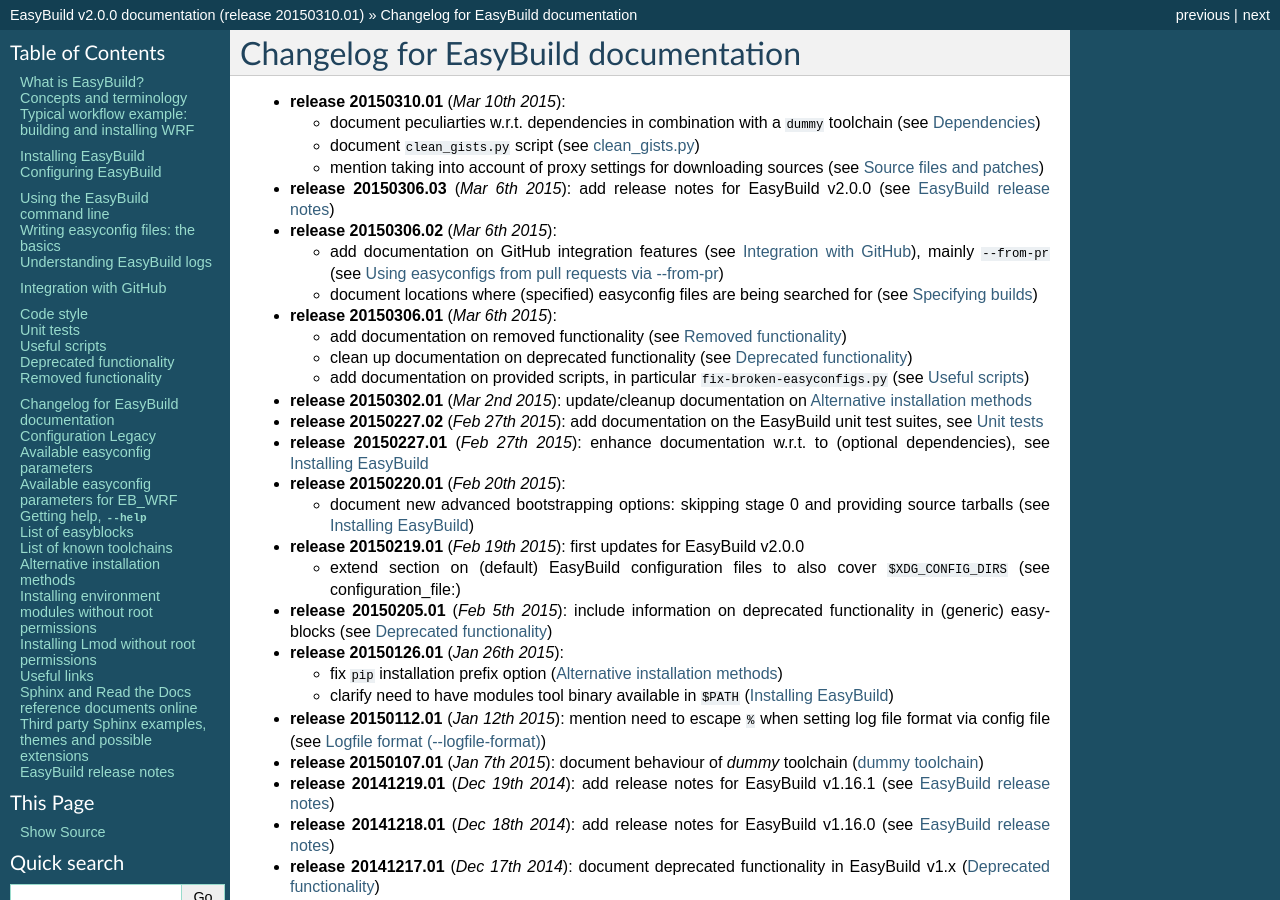
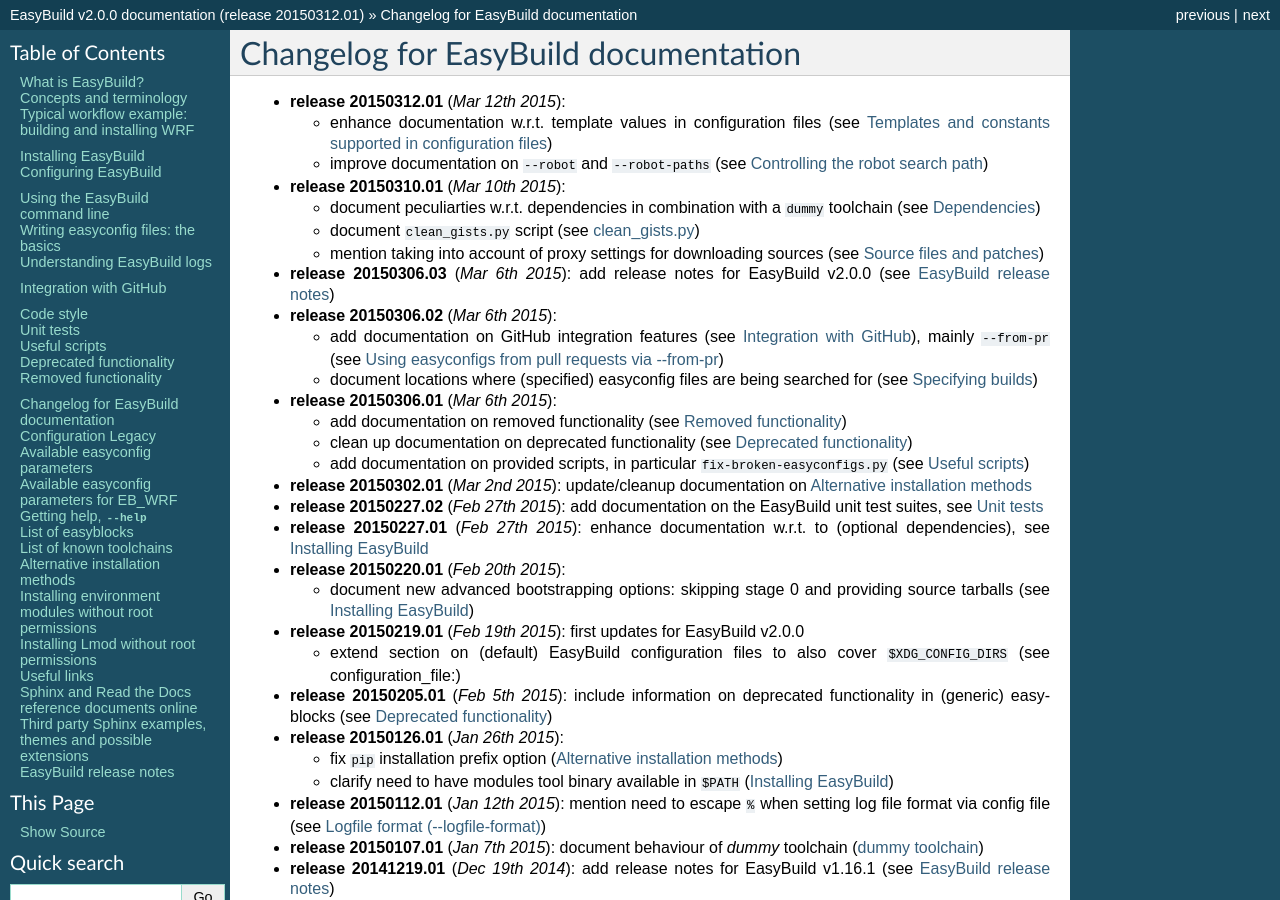
Before and after one commit to easybuilders/easybuild, a Sphinx documentation site: the page built from docs/Changelog.rst, in a window 1280 px wide and 900 px high. Built offline with Sphinx 7.4.7, drawn with Linux system fonts in a browser that asks for light colours; some of the changed text lies outside the part shown.

Commit message:
bump release, update changelog

```diff
--- a/docs/Changelog.rst
+++ b/docs/Changelog.rst
@@ -3,6 +3,10 @@
 Changelog for EasyBuild documentation
 -------------------------------------
 
+* **release 20150312.01** (`Mar 12th 2015`):
+
+  * enhance documentation w.r.t. template values in configuration files (see :ref:`configuration_file_templates_constants`)
+  * improve documentation on ``--robot`` and ``--robot-paths`` (see :ref:`controlling_robot_search_path`)
 * **release 20150310.01** (`Mar 10th 2015`):
 
   * document peculiarties w.r.t. dependencies in combination with a ``dummy`` toolchain (see :ref:`dependency_specs`)
--- a/docs/conf.py
+++ b/docs/conf.py
@@ -43,7 +43,7 @@
 # The short X.Y version.
 version = '2.0.0'  # this is meant to reference the version of EasyBuild
 # The full version, including alpha/beta/rc tags.
-release = '20150310.01'  # this is meant to reference the version of the documentation itself
+release = '20150312.01'  # this is meant to reference the version of the documentation itself
 
 # There are two options for replacing |today|: either, you set today to some
 # non-false value, then it is used:
```
